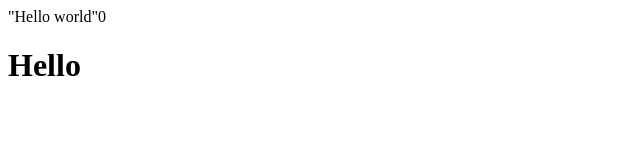
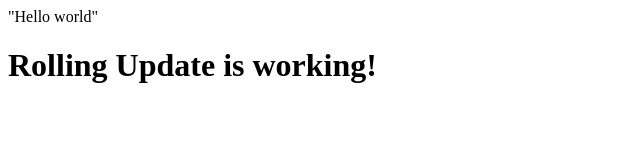
Before and after one commit to Craztool/helm-practice, a plain HTML site: page index.html in a window 1280 px wide. Shown: the whole page, without its empty margins (0-640 px from the left). Drawn offline with Linux system fonts and the light colour scheme.

Commit message:
add strategy and release v2

```diff
--- a/index.html
+++ b/index.html
@@ -1,4 +1,4 @@
 <html>
- <titile>"Hello world"0</titile>
- <head><h1>Hello</h1></head>
+ <titile>"Hello world"</titile>
+ <head><h1>Rolling Update is working!</h1></head>
 </html>
```
Also changed, not shown: 1 other file.
